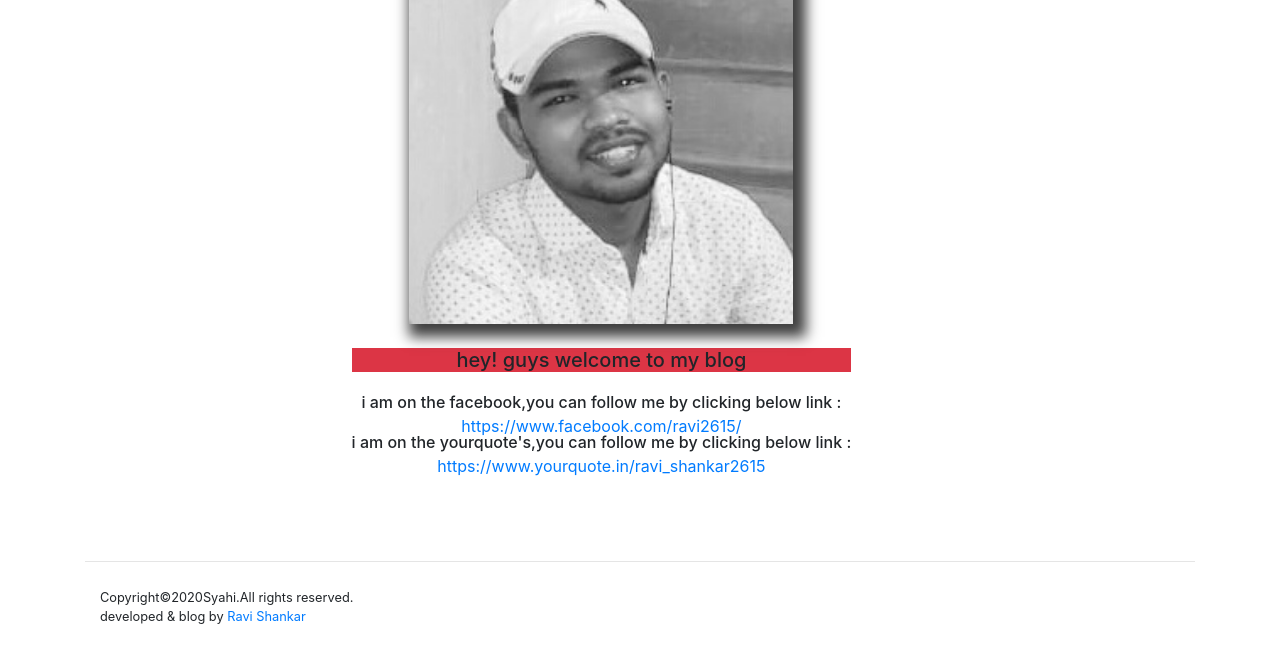
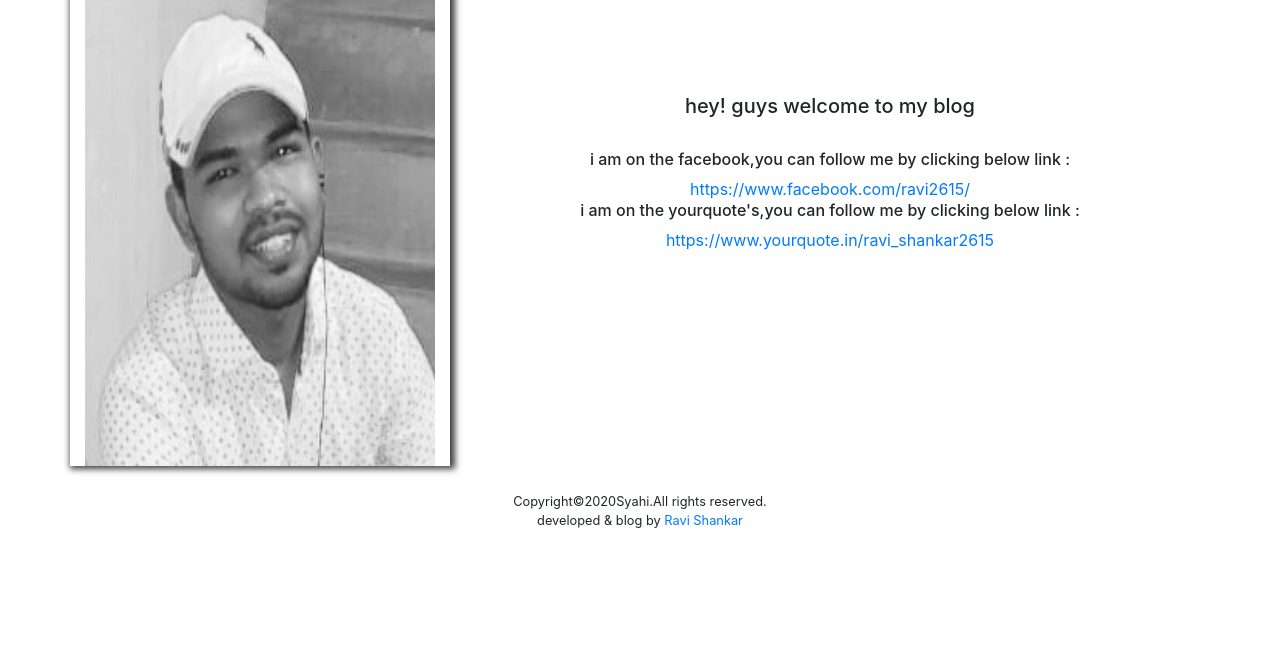
Before and after one commit to ravi2615/syahi.github.io, a plain HTML site: page contact.html in a window 1280 px wide. Shown: the part 319-971 px from the top of the page. After the commit the page ends 900 px from the top, so only its background shows below. Drawn offline with nearby package versions, Linux system fonts and the light colour scheme.

Commit message:
Update contact.html

```diff
--- a/contact.html
+++ b/contact.html
@@ -1,6 +1,6 @@
 <!DOCTYPE html>
 <html>
-    <head>
+<head>
         <title>Syahi</title>
         <meta charset="utf-8">
         <meta name="viewport" content="width=device-width, initial-scale=1">
@@ -55,6 +55,7 @@
                 </div>
             </nav>
           </header>
+
           <section>
 
                 <div class="container-fluids">
@@ -70,37 +71,29 @@
                </div>
              </section>
 
-             <div class="container">
-               <div class="header">
-                         <h6 class="heading"><span>CONTACT</span></h6>
+          <section>
+                <div class="container quotes">
+                     <div class="header">
+                         <h2 class="heading"><span>CONTACT</span></h2>
                      </div>
+                    <div class="row img-setting">
 
-                     <div class="row text-center">
-                       <div class="contact">
-                        <img src="IMG_20200710_021324.jpg" alt="cover images-4" width="400" height="300"><br><br>
-                        <div class="welcome">
-                        <h5 class="bg-danger"> hey! guys welcome to my blog</h5><br>
+                       <img src="IMG_20200710_021324.jpg" alt="cover images-4" width="1000" height="500" class="col-lg-4">
+                       <span class="col-lg-8" style="padding: 10vw">
+                        <h5> hey! guys welcome to my blog</h5><br>
                     <h6>i am on the facebook,you can follow me by clicking below link :</h6>
                     <a href="https://www.facebook.com/ravi2615/">https://www.facebook.com/ravi2615/</a>
                     <h6>i am on the yourquote's,you can follow me by clicking below link :</h6>
-                    <a href="https://www.yourquote.in/ravi_shankar2615">https://www.yourquote.in/ravi_shankar2615</a>
-                  </div>
+                    <a href="https://www.yourquote.in/ravi_shankar2615">https://www.yourquote.in/ravi_shankar2615</a></span>
 
-                       </div>
-                     </div>
+                <br><br>
+                <hr>
 
-            <br><hr>
-
-            <footer>
-              <div class="container" style="margin: 0;">
+            <footer class=" container text-center" style="margin-bottom: 0;margin-top: 10vw;">
                     Copyright&copy;2020Syahi.All rights reserved.<br>
                     developed & blog by <a href="https://www.facebook.com/ravi2615/">Ravi Shankar</a>
                </div>
             </footer>
 
-          </div>
-
-          </main>
-
-        </body>
+</body>
 </html>
```
